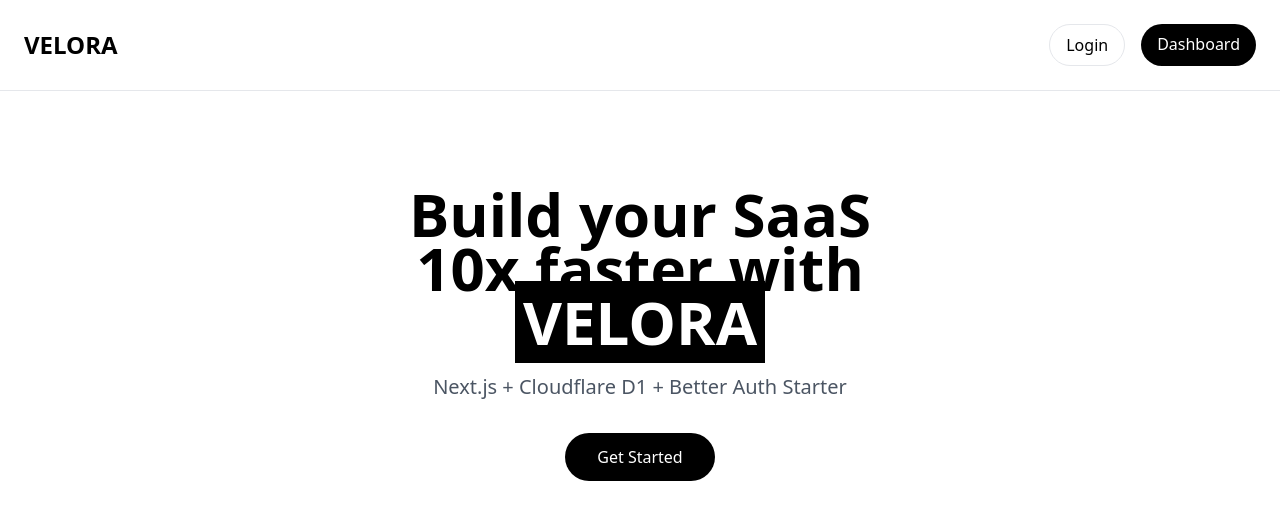
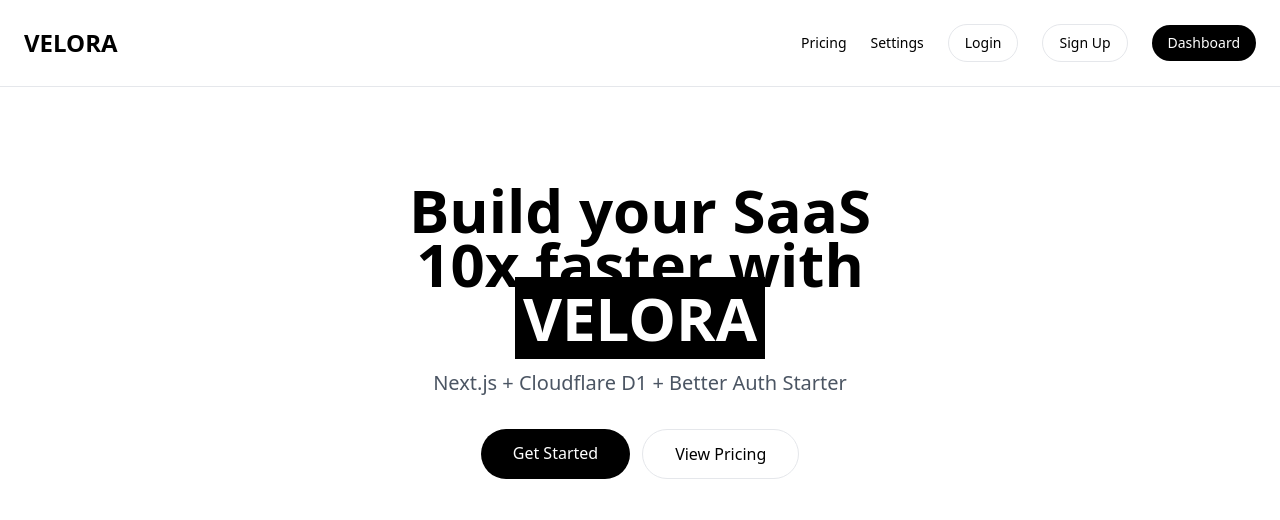
Before and after one commit to Ravs10/saas-starter-kit, a Next.js app: page / in a window 1280 px wide. Shown: the top 520 px of the page. Built offline with nearby package versions, Linux system fonts and the light colour scheme.

Commit message:
Update navigation and call-to-action buttons

```diff
--- a/app/page.tsx
+++ b/app/page.tsx
@@ -3,12 +3,21 @@ export default function Home(){
     <div className="min-h-screen">
       <nav className="flex justify-between items-center p-6 border-b">
         <h1 className="text-2xl font-black">VELORA</h1>
-        <div className="flex gap-4"><a href="/login" className="px-4 py-2 border rounded-full">Login</a><a href="/dashboard" className="px-4 py-2 bg-black text-white rounded-full">Dashboard</a></div>
+        <div className="flex gap-6 items-center">
+          <a href="/pricing" className="text-sm font-medium hover:underline">Pricing</a>
+          <a href="/settings" className="text-sm font-medium hover:underline">Settings</a>
+          <a href="/login" className="px-4 py-2 border rounded-full text-sm">Login</a>
+          <a href="/signup" className="px-4 py-2 border rounded-full text-sm">Sign Up</a>
+          <a href="/dashboard" className="px-4 py-2 bg-black text-white rounded-full text-sm">Dashboard</a>
+        </div>
       </nav>
       <section className="max-w-6xl mx-auto px-6 py-24 text-center">
         <h2 className="text-6xl font-black leading-[0.9]">Build your SaaS<br/>10x faster with<br/><span className="bg-black text-white px-2">VELORA</span></h2>
         <p className="mt-6 text-xl text-gray-600">Next.js + Cloudflare D1 + Better Auth Starter</p>
-        <div className="mt-8 flex justify-center gap-4"><a href="/login" className="px-8 py-3 bg-black text-white rounded-full">Get Started</a></div>
+        <div className="mt-8 flex justify-center gap-3 flex-wrap">
+          <a href="/signup" className="px-8 py-3 bg-black text-white rounded-full">Get Started</a>
+          <a href="/pricing" className="px-8 py-3 border rounded-full">View Pricing</a>
+        </div>
       </section>
     </div>
   )
```
